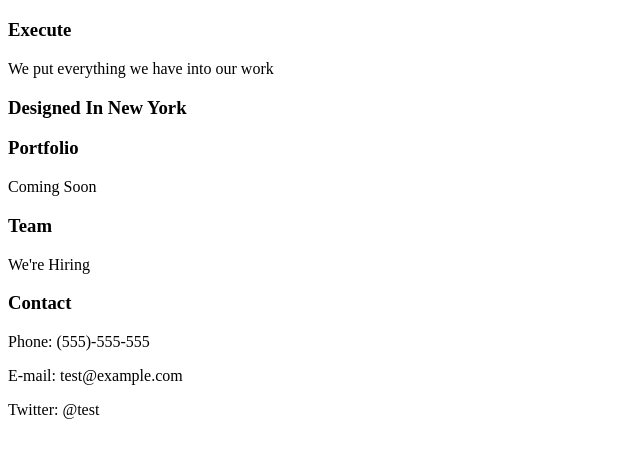
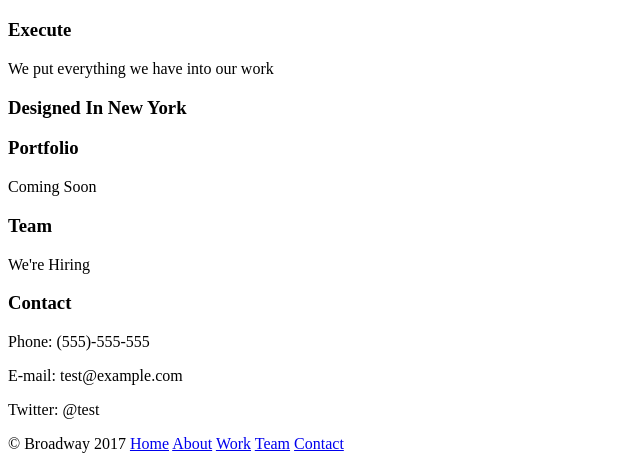
Before and after one commit to clementgeorges/broardway, a plain HTML site: page index.html in a window 1280 px wide. Shown: the part 652-1121 px from the top of the page, without its empty margins (0-640 px from the left). Before the commit the page ends 1087 px from the top, so only its background shows below. Drawn offline with Linux system fonts and the light colour scheme.

Commit message:
Added footer

```diff
--- a/index.html
+++ b/index.html
@@ -44,6 +44,11 @@
   <p>Twitter: @test</p>
 </div>
 
+<!-- Footer -->
+<div class="footer">
+<p>© Broadway 2017 <a href="#home">Home</a> <a href="#about">About</a> <a href="#work">Work</a> <a href="#team">Team</a> <a href="#contact">Contact</a></p>
+</div>
+
 
   </body>
 </html>
```
Also changed, not shown: 2 other files.
